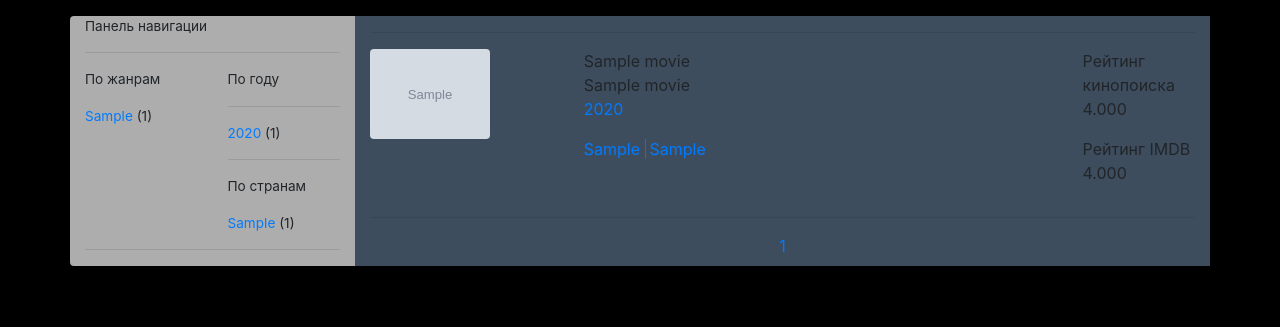
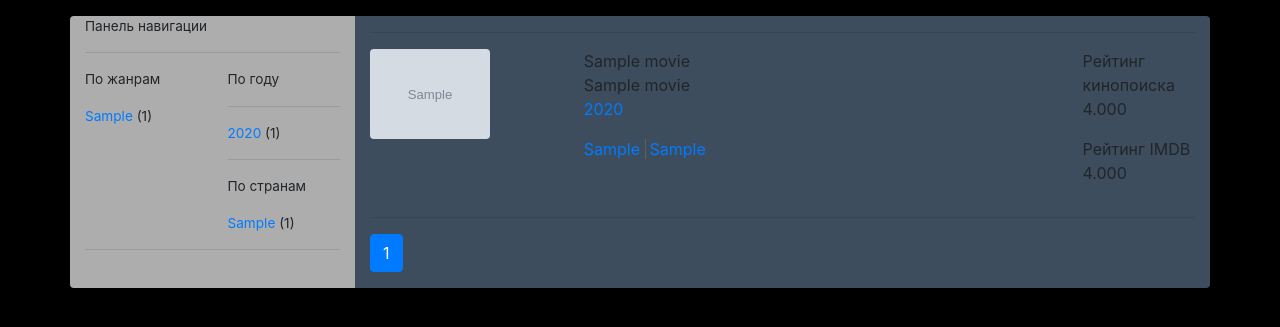
Before and after one commit to arehovski/movies_db, a Django app: page / in a window 1280 px wide. Shown: the part 88-415 px from the top of the page. Run offline with Django 3.2, Linux system fonts and the light colour scheme; tables that the repository leaves empty hold one stand-in row (values such as "Sample post"); grey boxes marked "Sample" are stand-in pictures; some libraries are stand-ins or nearby versions.

Commit message:
Bootstrap pagination added.

```diff
--- a/templates/base.html
+++ b/templates/base.html
@@ -29,7 +29,7 @@
     </div>
     <div class="row mb-2 mt-2 rounded">
         {% navigation_bar %}
-        <div class="col-9 movie-list" style="background-color: #3d4d5e">
+        <div class="col-9 rounded-right movie-list" style="background-color: #3d4d5e">
             <hr/>
             {% for movie in movies %}
                 <div class="row">
@@ -44,15 +44,17 @@
                         {% endif %}
                         <div>
                             <p><a href="{% url 'year_view' year=movie.year %}">{{ movie.year }}</a></p>
-                            <span class="movie-genres" >
+                            <span class="movie-genres">
                                 {% for genre in movie.genre.all %}
-                                    <a href="{% url 'genre_view' genre=genre %}">{{ genre }}</a>{% if not forloop.last %},{% endif %}
+                                    <a href="{% url 'genre_view' genre=genre %}">{{ genre }}</a>
+                                    {% if not forloop.last %},{% endif %}
                                 {% endfor %}
                             </span>
 
                             <span class="movie-countries pl-1">
                                 {% for country in movie.country.all %}
-                                     <a href="{% url 'country_view' country=country %}">{{ country }}</a>{% if not forloop.last %},{% endif %}
+                                    <a href="{% url 'country_view' country=country %}">{{ country }}</a>
+                                    {% if not forloop.last %},{% endif %}
                                 {% endfor %}
                             </span>
 
@@ -70,25 +72,25 @@
 
             {% block pagination %}
                 {% if movies %}
-                    <div class="row">
-                        <div class="col-4">
-                            {% if movies.has_previous %}
-                                <a href="?page={{ movies.previous_page_number }}">&laquo; previous</a>
-                            {% endif %}
-                        </div>
-                        <div class="col-4 text-center">
+                    <ul class="pagination">
+                        {% if movies.has_previous %}
+                            <li class="page-item">
+                                <a class="page-link" href="?page={{ movies.previous_page_number }}">&laquo; previous</a>
+                            </li>
+                        {% endif %}
+                        <li class="page-item active">
                             {% for i in movies.paginator.page_range %}
                                 {% ifequal i movies.number %}
-                                    <a href="?page={{ i }}">{{ i }}</a>
+                                    <a class="page-link" href="?page={{ i }}">{{ i }}</a>
                                 {% endifequal %}
                             {% endfor %}
-                        </div>
-                        <div class="col-4 text-right">
-                            {% if movies.has_next %}
-                                <a href="?page={{ movies.next_page_number }}">next &raquo;</a>
-                            {% endif %}
-                        </div>
-                    </div>
+                        </li>
+                        {% if movies.has_next %}
+                            <li class="page-item">
+                                <a class="page-link" href="?page={{ movies.next_page_number }}">next &raquo;</a>
+                            </li>
+                        {% endif %}
+                    </ul>
                 {% endif %}
             {% endblock %}
         </div>
```
